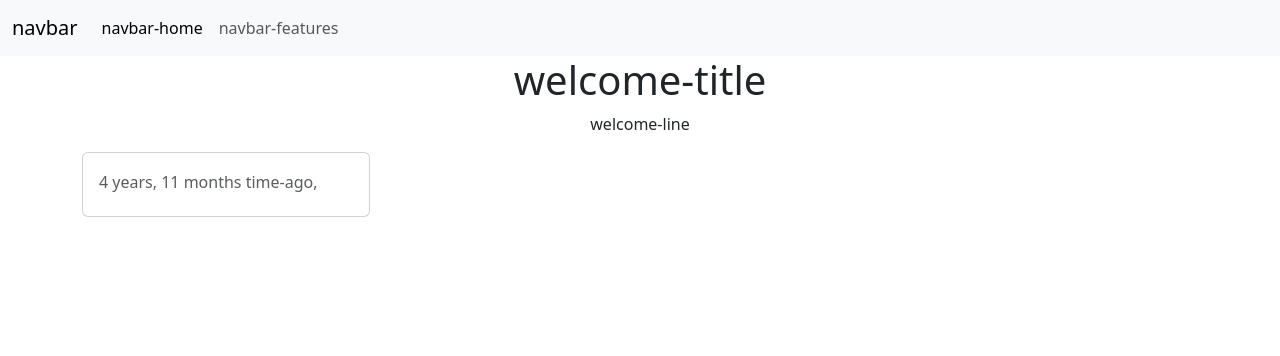
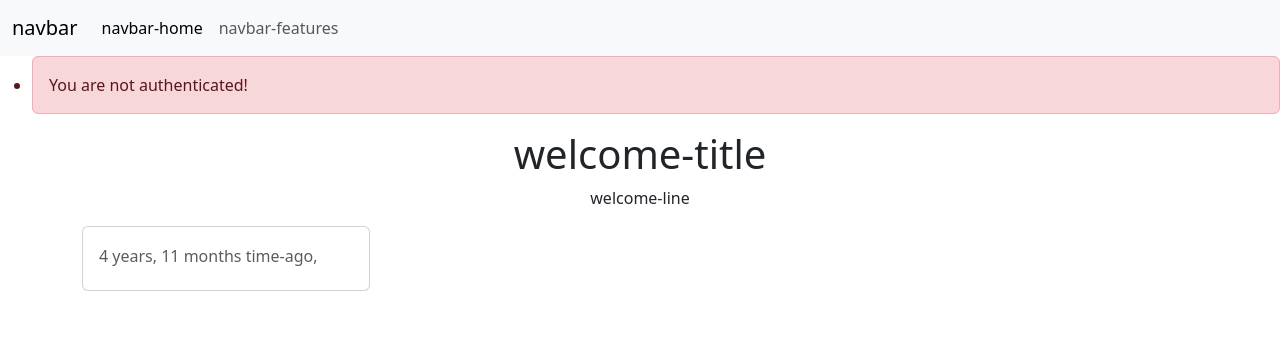
Before and after one commit to vishalnagda1/django-i18n, a Django app: page /en/ in a window 1280 px wide. Shown: the top 356 px of the page. Run offline with Django 5.2, Linux system fonts and the light colour scheme; tables that the repository leaves empty hold one stand-in row (values such as "Sample post").

Commit message:
add flash message in view update the index template to display flash message

```diff
--- a/core/views.py
+++ b/core/views.py
@@ -1,9 +1,16 @@
+from django.contrib import messages
 from django.shortcuts import render
 
 from .models import Post
 
 
 def index(request):
+    if request.user.is_authenticated:
+        messages.success(request, "Hi, welcome!", extra_tags="alert alert-success")
+    else:
+        messages.warning(
+            request, "You are not authenticated!", extra_tags="alert alert-danger"
+        )
     posts = Post.objects.all()
 
     context = {"posts": posts}
--- a/templates/index.html
+++ b/templates/index.html
@@ -2,6 +2,13 @@
 {% load i18n %}
 
 {% block content %}
+    {% if messages %}
+        <ul class="messages">
+        {% for message in messages %}
+            <li {% if message.tags %}class="{{ message.tags }}"{% endif %}>{{ message }}</li>
+        {% endfor %}
+        </ul>
+    {% endif %}
     <div class="container text-center">
         <h1>{% trans 'welcome-title' %}</h1>
         <p>{% trans 'welcome-line' %}</p>
```
